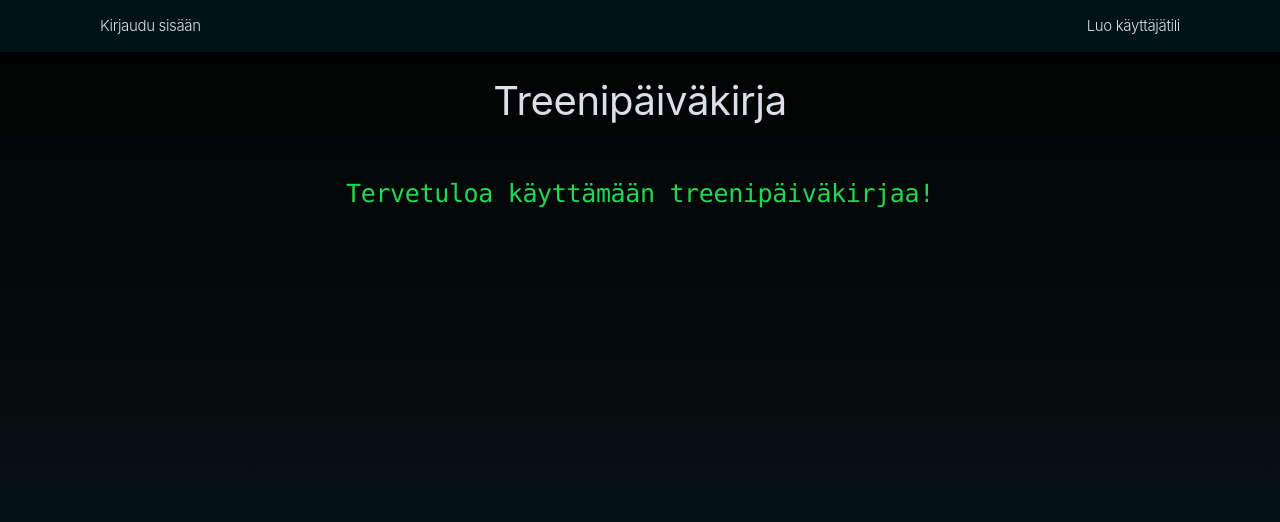
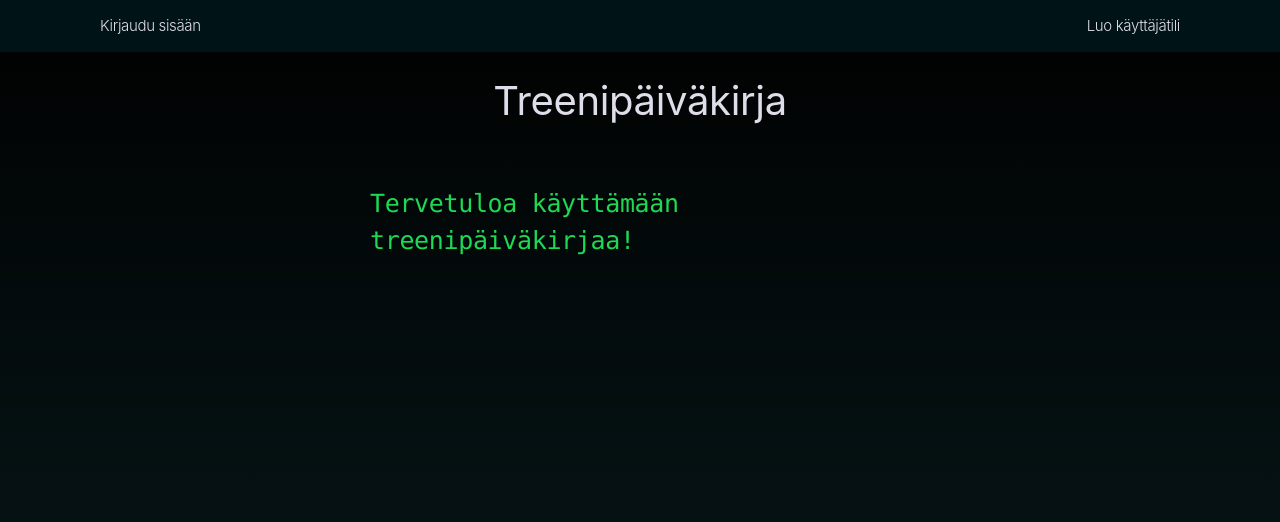
Before and after one commit to ellarasalo/Treenipaivakirja, a Flask app: page / in a window 1280 px wide. Shown: the top 522 px of the page. Run offline with Flask 3, Linux system fonts and the light colour scheme.

Commit message:
write welcome text left to right

```diff
--- a/queries.py
+++ b/queries.py
@@ -1,7 +1,7 @@
 from werkzeug.security import check_password_hash, generate_password_hash
 from app import db
 from sqlalchemy.sql import text
-from datetime import datetime, timedelta
+from datetime import datetime
 
 def get_user_id(username):
     sql = text("SELECT id FROM users WHERE username=:username")
--- a/static/style.css
+++ b/static/style.css
@@ -41,10 +41,17 @@ body {
 }
 
 .welcometext {
+  font-family: 'Consolas', 'Courier New', monospace;
   font-size: 25px;
   color: #1fd853;
-  font-family: 'Consolas', 'Courier New', monospace;
+
+  }
+
+.welcometext-container {
+    width: 540px;
+    margin: 10px 0;
 }
+
 
 .friendtitle {
   color: #1fd853;
--- a/templates/frontpage.html
+++ b/templates/frontpage.html
@@ -5,7 +5,9 @@
     {% if login and no_workouts %}
         <p class="box miniwhiteclass"><a href="/add">Lisää ensimmäinen treeni tästä</a></p>
     {% elif not login and no_workouts %}
-    <p class="welcometext" id="kirjoitusElementti">Tervetuloa käyttämään treenipäiväkirjaa!</p>
+    <div class="welcometext-container">
+        <p class="welcometext" id="kirjoitusElementti">Tervetuloa käyttämään treenipäiväkirjaa!</p>
+    </div>
     {% endif %}
     {% if friend_username %}
         <p class="friendtitle">#{{ friend_username }}</p>
```
